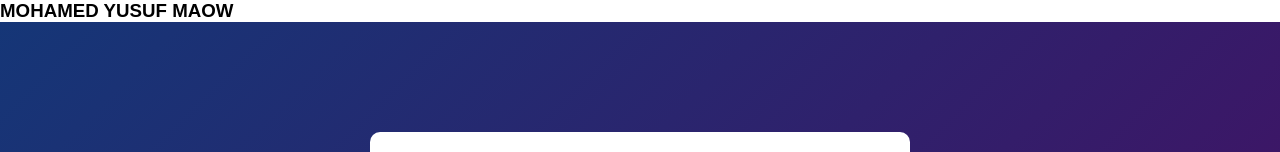
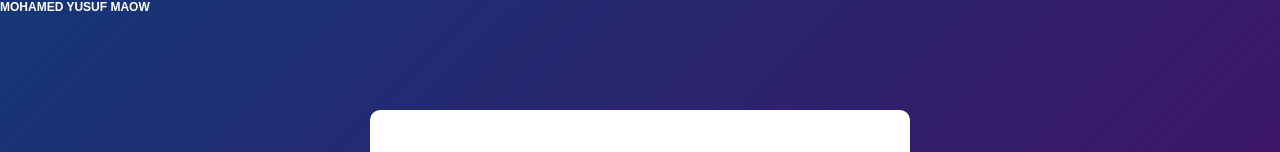
Before and after one commit to MOHAMED7395646/To-Do-List, a plain HTML site: page index.html in a window 1280 px wide. Shown: the top 152 px of the page. Drawn offline with Linux system fonts and the light colour scheme.

Commit message:
Update To-do list.css

```diff
--- a/To-do list.css
+++ b/To-do list.css
@@ -97,3 +97,12 @@ ul li span{
 ul li span:hover{
     background: #edeef0;
 }
+h3{
+    color:white;
+    box-sizing: border-box;
+    text-align: center;
+    position: absolute;
+    font-size: 12px;
+    transition: .3s;
+    font-family:'Courier New', Courier, monospace;
+}
```
